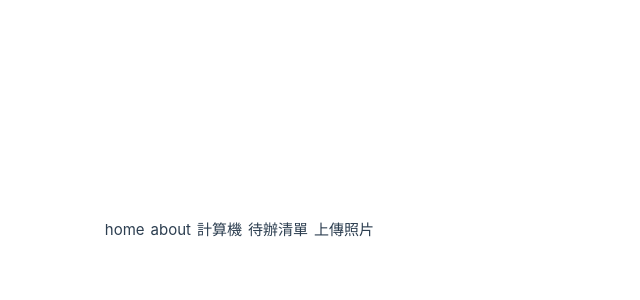
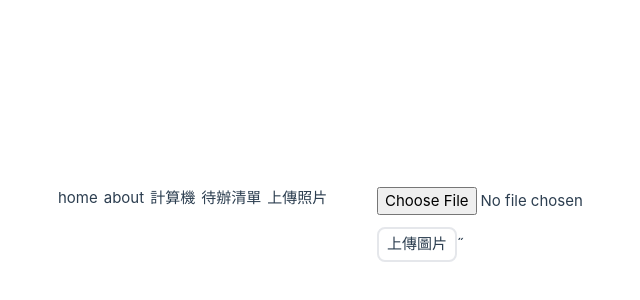
Before and after one commit to yeeeroo/vue-project, a Vue app: page /picUpload in a window 1280 px wide. Shown: the part 170-470 px from the top of the page, without its empty margins (263-903 px from the left). Built offline with nearby package versions, Linux system fonts and the light colour scheme; what vue-sweetalert2 would draw is missing.

Commit message:
Update PicUploadView.vue

```diff
--- a/src/views/PicUploadView.vue
+++ b/src/views/PicUploadView.vue
@@ -1,19 +1,42 @@
 <script>
-export default{
-    data(){
-        return;
+export default {
+    data() {
+        return {
+            picFile: '',
+            filePic: '',
+        }
     },
     methods: {
-
+        uploadPic(event) {
+            // console.log(event);
+            this.picFile = event.target.file[0];
+            console.log(this.picFile);
+            if (this.picFile) {
+                const reader = new FileReader();
+                reader.readAsDataURL(this.picFile);
+                reader.onload = (e) => {
+                    console.log(e);
+                    this.filePic = e.target.result;
+                    this.imageFile = [
+                        {
+                            name: this.picFile.name,
+                            path: this.filePic,
+                        }
+                    ];
+                };
+            }
+        }
     }
 }
 </script>
 
 <template>
     <div>
-
+        <input type="file" accept=".jpg,.png" @change="uploadPic()">
+    </div>
+    <div class="my-3">
+        <button type="button" class="border-2 rounded-lg px-2 py-1">上傳圖片</button>˝
     </div>
 </template>
 
-<style>
-</style>
+<style></style>
```
